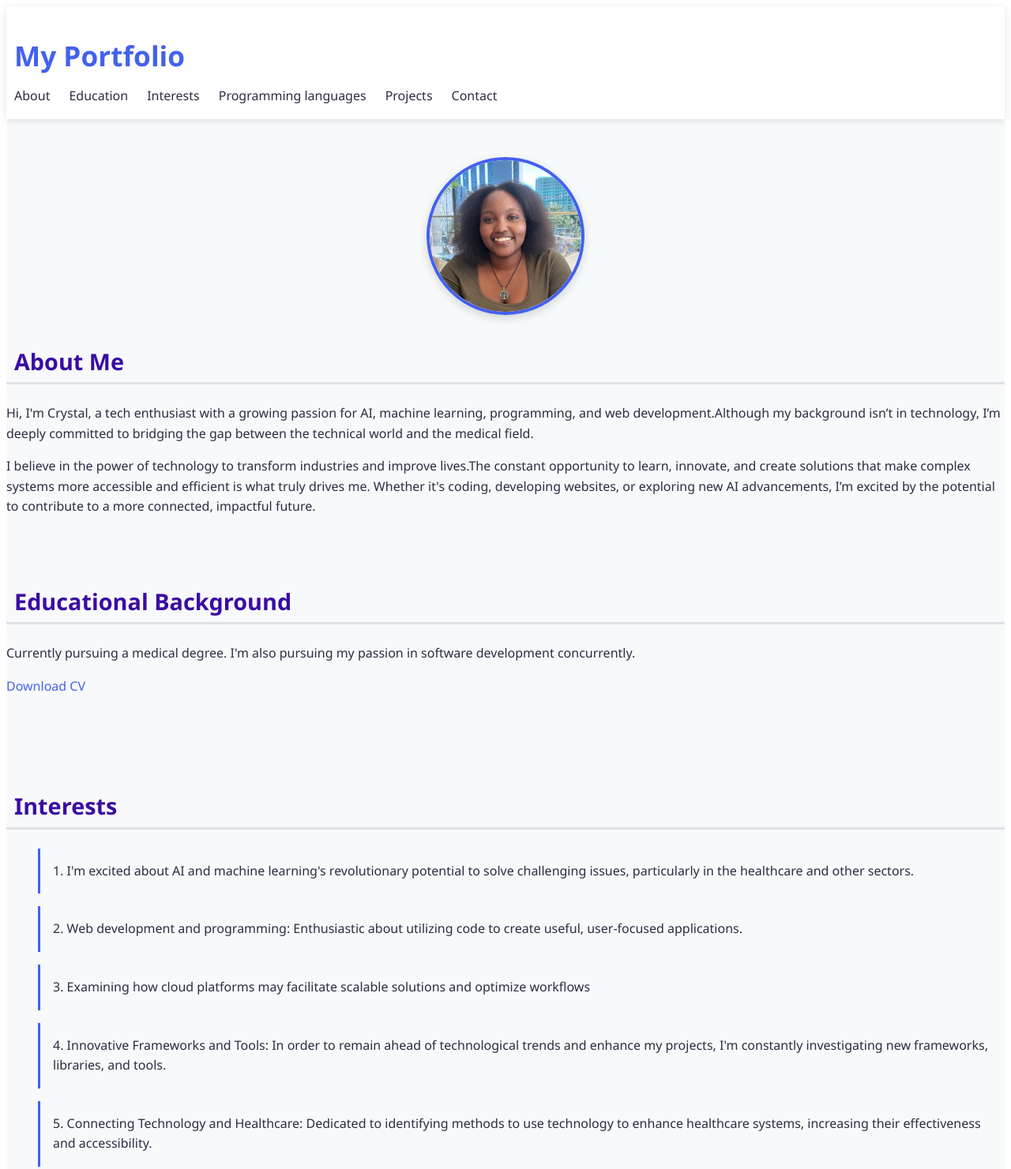
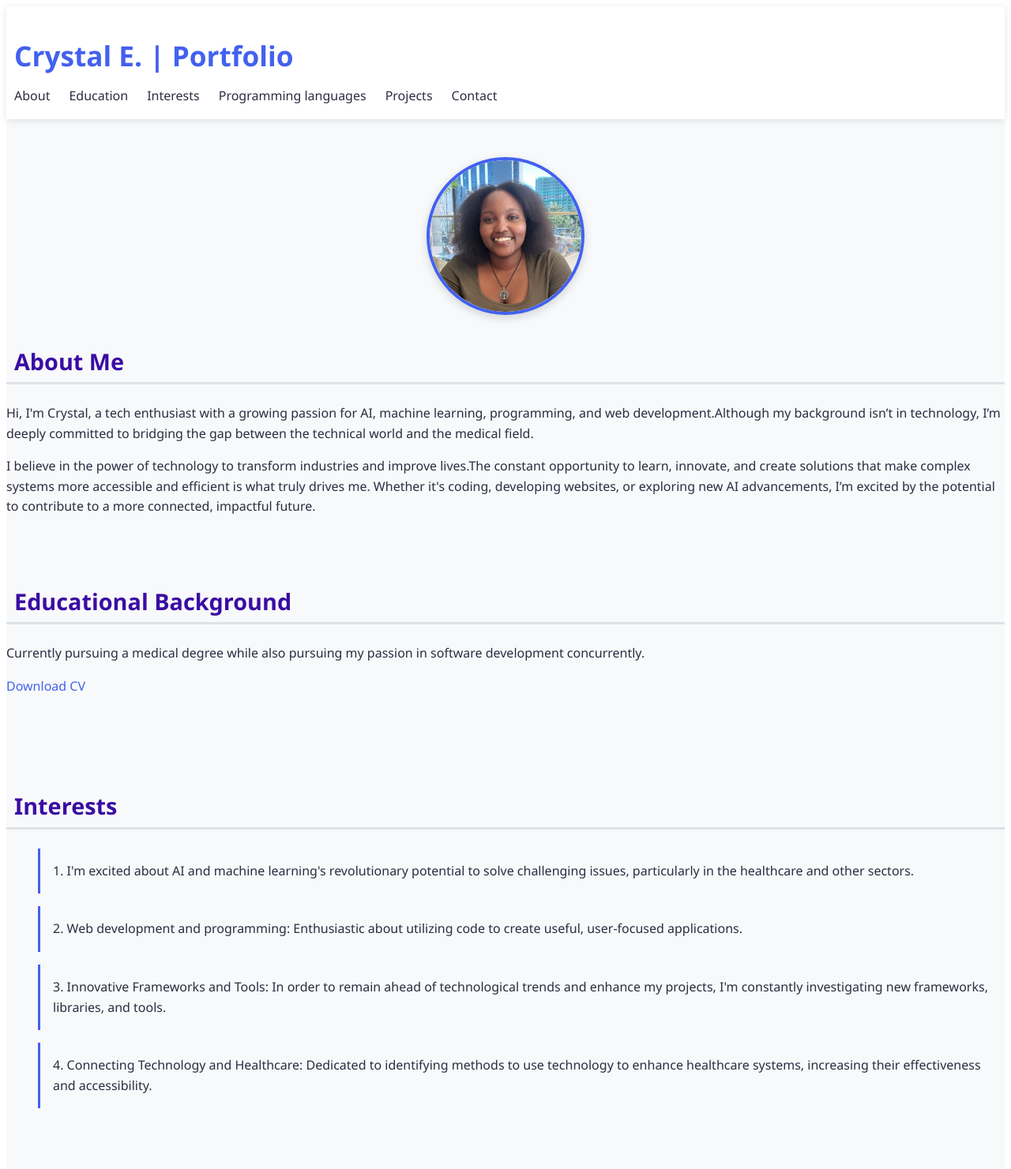
Before and after one commit to PathoByte/Hackathon1, a plain HTML site: page index.html in a window 1280 px wide. Shown: the top 1481 px of the page at 79% size. Drawn offline with Linux system fonts and the light colour scheme.

Commit message:
modified

```diff
--- a/index.html
+++ b/index.html
@@ -9,7 +9,7 @@
 
 <body>
     <header>
-        <h1>My Portfolio </h1>
+        <h1>Crystal E. | Portfolio</h1>
         <nav>
 
             <a href="#about">About</a>
@@ -36,7 +36,7 @@
 
     <section id="education">
             <h2>Educational Background</h2>
-            <p>Currently pursuing a medical degree. I'm also pursuing my passion in software development concurrently.</p>
+            <p>Currently pursuing a medical degree while also pursuing my passion in software development concurrently.</p>
             <a href="https://pathobyte.github.io/Hackathon1/assets/My%20CV.pdf" download="Crystal's CV.pdf">Download CV</a>
         </section>
 
@@ -46,7 +46,6 @@
             <ol>
                 <li>I'm excited about AI and machine learning's revolutionary potential to solve challenging issues, particularly in the healthcare and other sectors.</li>
                 <li>Web development and programming: Enthusiastic about utilizing code to create useful, user-focused applications.</li>
-                <li>Examining how cloud platforms may facilitate scalable solutions and optimize workflows </li>
                 <li>Innovative Frameworks and Tools: In order to remain ahead of technological trends and enhance my projects, I'm constantly investigating new frameworks, libraries, and tools.</li>
                 <li>Connecting Technology and Healthcare: Dedicated to identifying methods to use technology to enhance healthcare systems, increasing their effectiveness and accessibility.</li>
 
@@ -103,7 +102,7 @@
     </section>
 
     <footer>
-        <p>&copy; 2025 Crystal's Portfolio</p>
+        <p>&copy; 2025 Crystal Enane. All Rights Reserved.</p>
         <div class="socials">
             <a href="https://www.linkedin.com/in/crystal-enane-bb911035a/" target="_blank">LinkedIn</a> |
             <a href="https://github.com/PathoByte" target="_blank">GitHub</a>
```
